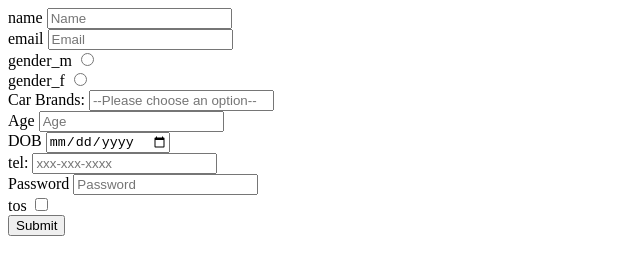
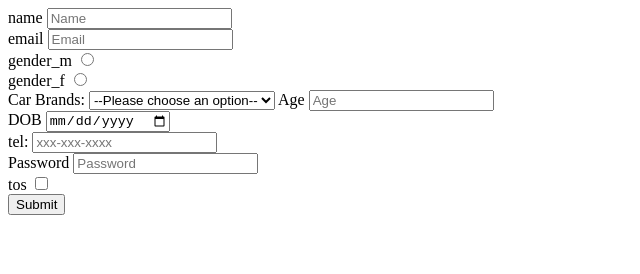
Before and after one commit to acciojob/signup-form-car-kamlakarnn, a website: page main.html in a window 1280 px wide. Shown: the whole page, without its empty margins (0-640 px from the left). Drawn offline with Linux system fonts and the light colour scheme.

Commit message:
created a submission

```diff
--- a/main.html
+++ b/main.html
@@ -15,16 +15,23 @@
 <input type="email" id="email" name="email" placeholder="Email" required><br>
 
 <label for="gender_m">gender_m</label>
-<input type="radio" id="gender_m" name="gender_m" required><br>
+<input type="radio" id="gender_m" name="gender" required><br>
 
 <label for="gender_f">gender_f</label>
-<input type="radio" id="gender_f" name="gender_f" required><br>
+<input type="radio" id="gender_f" name="gender" required><br>
 
 <label for="cars">Car Brands:</label>
-<input type="Select" id="cars" name="cars" placeholder="--Please choose an option--" required><br>
+<!-- <select type="Select" id="cars" name="cars" placeholder="--Please choose an option--" required><br> -->
+<select id="cars" name="cars" required>
+  <option value="">--Please choose an option--</option>
+  <option value="volvo">Volvo</option>
+  <option value="saab">Saab</option>
+  <!-- Add more options as needed -->
+</select>
+
 
 <label for="age">Age</label>
-<input type="number" id="age" name="age" placeholder="Age" placeholder="Age"required><br>
+<input type="number" id="age" name="age"  placeholder="Age" required><br>
 
 <label for="dob">DOB</label>
 <input type="date" id="dob" name="dob" required><br>
@@ -37,9 +44,11 @@
 
 <label for="tos">tos</label>
 <input type="checkbox" id="tos" name="tos" required><br>
+
+
+<button type="submit">Submit</button>
 </form>
 
-<button type="submit">Submit</button>
 
 </body>
 
```
